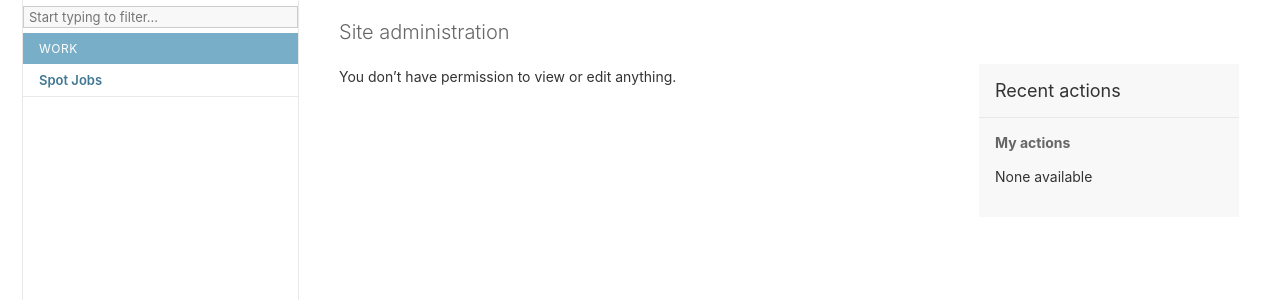
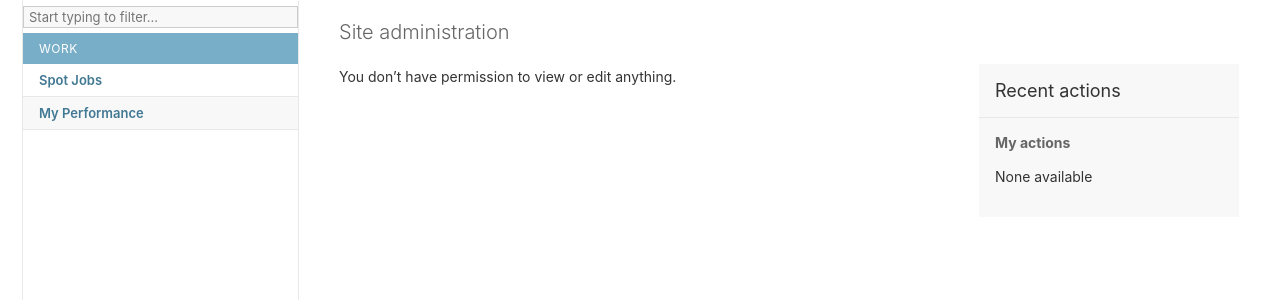
Before and after one commit to nick-rbzk/rbzk_pro, a Django app: page /89ee14c8c7cb465faa10ec1a5e142fd3/ in a window 1280 px wide. Shown: the part 49-349 px from the top of the page. Run offline with Django 4.2, Linux system fonts and the light colour scheme; the visitor is signed in with stand-in values (Sample User, id 1); data comes from the database, SQL or seed files in the repository; data that the repository does not hold is empty; parts of the project's set-up code (start-up, migrations or seed data) failed here and were passed over.

Commit message:
Template for GCal statistics.

```diff
--- a/templates/admin/index.html
+++ b/templates/admin/index.html
@@ -13,6 +13,9 @@
             <tr>
                 <th scope="row"><a href="{% url 'jobs_page' %}">Spot Jobs</a></th>
             </tr>
+            <tr>
+                <th scope="row"><a href="{% url 'cal_stats' %}">My Performance</a></th>
+            </tr>
         </table>
     </div>
 </nav>
```
